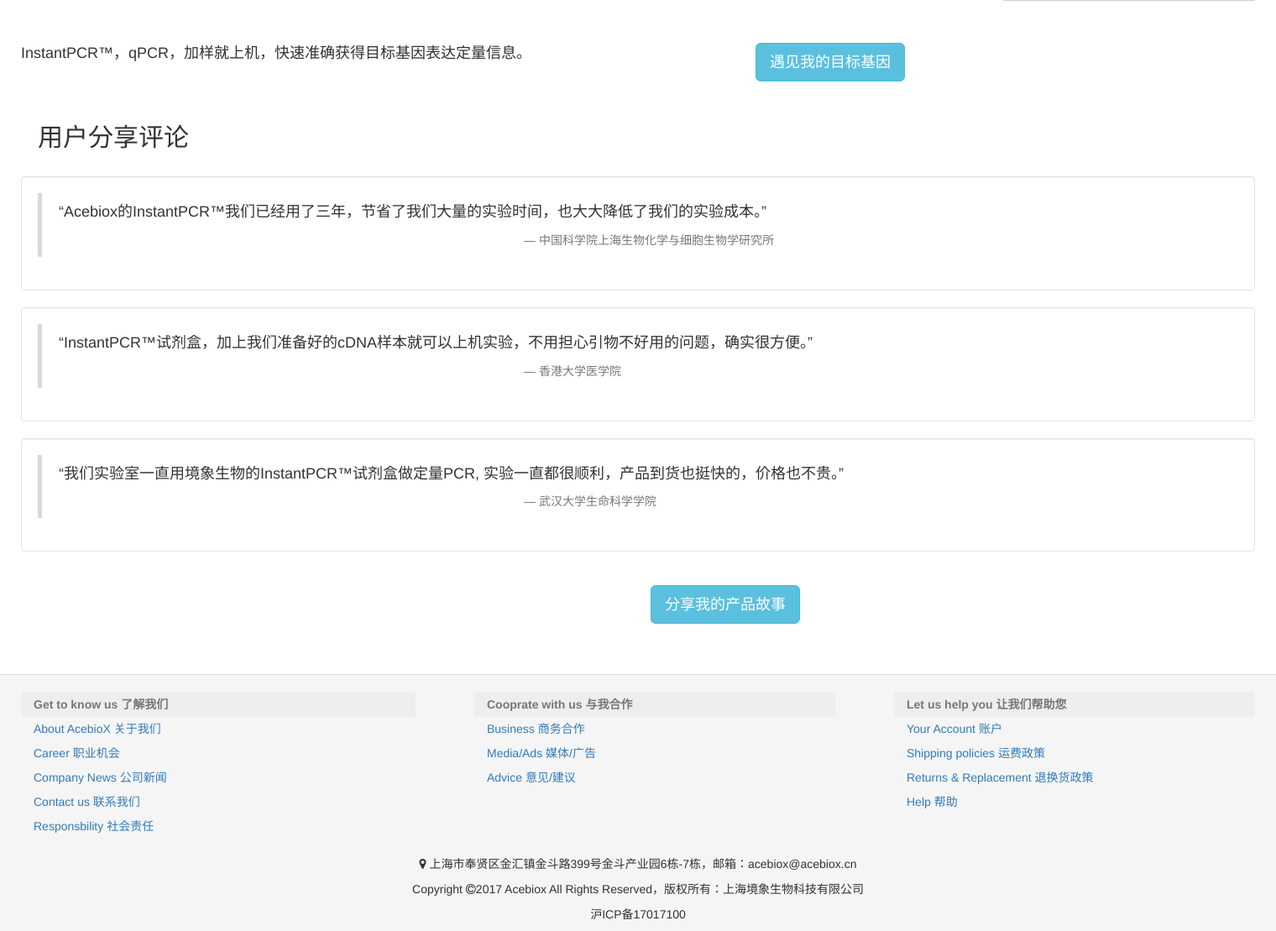
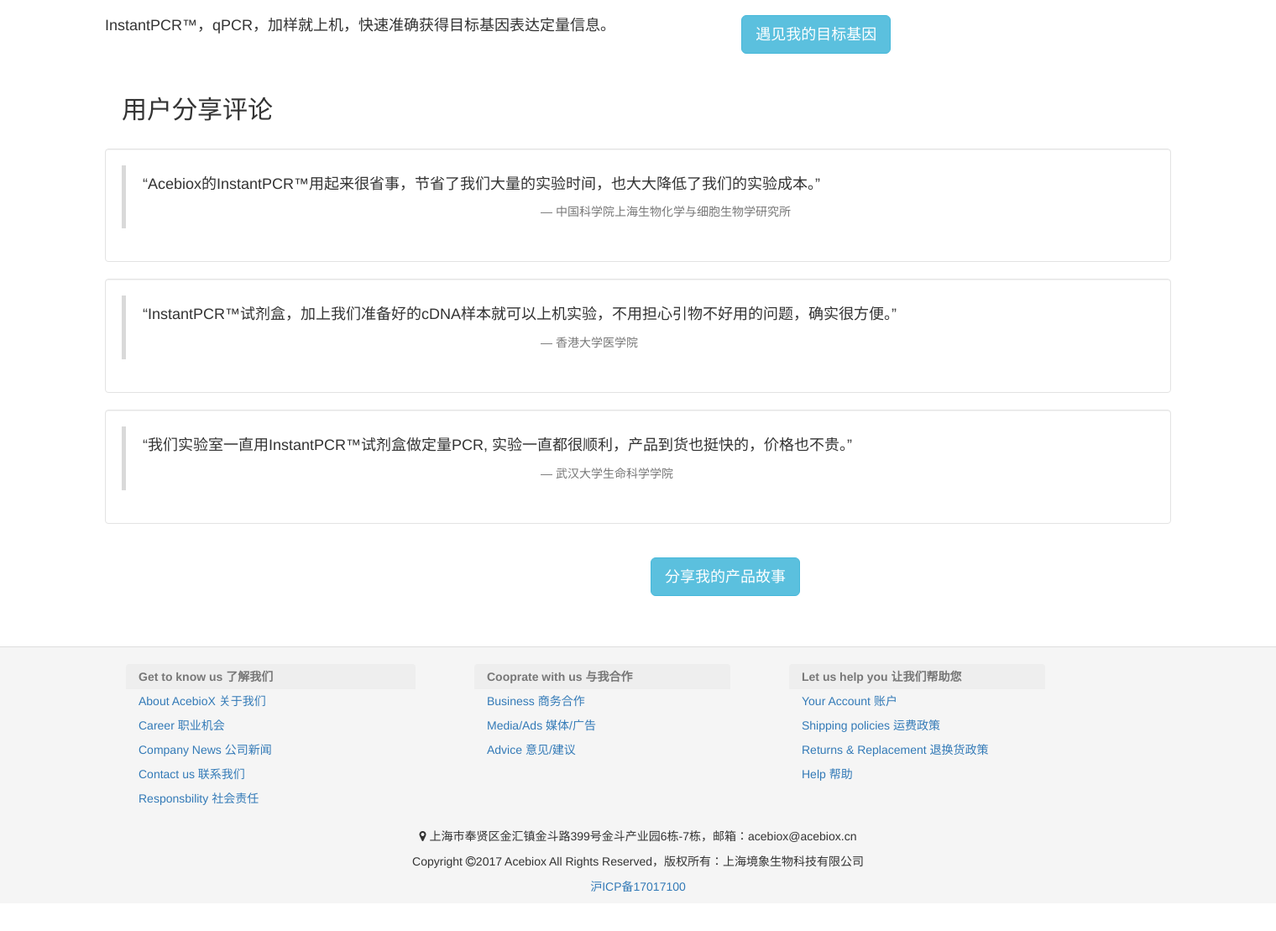
Before and after one commit to ray1919/acebiox, a Yii app: template views/site/pages/InstantPCR.php in a window 1520 px wide. Shown: the part 1791-2900 px from the top of the page at 84% size. After the commit the page ends 2854 px from the top, so only its background shows below. Run offline with PHP 8.4 and a stand-in for Yii, Linux system fonts and the light colour scheme; the template is opened without the code that fills it, so the values that code supplies are empty; grey boxes labelled with a size stand in for pictures from a placeholder-image service; some libraries are stand-ins or nearby versions.

Commit message:
2017-05-05-a

```diff
--- a/views/layouts/main.php
+++ b/views/layouts/main.php
@@ -206,7 +206,7 @@ AppAsset::register($this);
 <footer class="footer">
     <div class="container">
         <div class="row foot-row">
-            <div class="col-xs-4 col-sm-4">
+            <div class="col-xs-4 col-sm-3 col-sm-push-1">
                 <ul class="list-group">
                     <li class="list-group-item disabled"><strong><span class="hidden-xs">Get to know us </span>了解我们</strong></li>
                     <li class="list-group-item"><a href="#"><span class="hidden-xs">About AcebioX </span>关于我们</a></li>
@@ -216,7 +216,7 @@ AppAsset::register($this);
                     <li class="list-group-item"><a href="#"><span class="hidden-xs">Responsbility </span>社会责任</a></li>
                 </ul>
             </div>
-            <div class="col-xs-4 col-sm-4">
+            <div class="col-xs-4 col-sm-3 col-sm-push-1">
                 <ul>
                     <li class="list-group-item disabled"><strong><span class="hidden-xs">Cooprate with us </span>与我合作</strong></li>
                     <li class="list-group-item"><a href="#"><span class="hidden-xs">Business </span>商务合作</a></li>
@@ -224,7 +224,7 @@ AppAsset::register($this);
                     <li class="list-group-item"><a href="#"><span class="hidden-xs">Advice </span>意见/建议</a></li>
                 </ul>
             </div>
-            <div class="col-xs-4 col-sm-4">
+            <div class="col-xs-4 col-sm-3 col-sm-push-1">
                 <ul>
                     <li class="list-group-item disabled"><strong><span class="hidden-xs">Let us help you </span>让我们帮助您</strong></li>
                     <li class="list-group-item"><a href="#"><span class="hidden-xs">Your Account </span>账户</a></li>
@@ -237,7 +237,7 @@ AppAsset::register($this);
         <div class="col-xs-12 col-sm-12">
             <p><span class="fa fa-map-marker"></span> 上海市奉贤区金汇镇金斗路399号金斗产业园6栋-7栋，邮箱：acebiox@acebiox.cn</p>
             <p>Copyright <span class="fa fa-copyright"></span>2017 Acebiox All Rights Reserved，版权所有：上海境象生物科技有限公司</p>
-            <p>沪ICP备17017100</p>
+            <p><a href="http://www.miitbeian.gov.cn/">沪ICP备17017100</a></p>
         </div>
 
     </div>
--- a/views/site/pages/InstantPCR.php
+++ b/views/site/pages/InstantPCR.php
@@ -111,7 +111,7 @@ $this->title = 'InstantPCR™  qPCR，加样就上机';
 
 <div class="well">
     <blockquote>
-        <p>“Acebiox的InstantPCR™我们已经用了三年，节省了我们大量的实验时间，也大大降低了我们的实验成本。”</p>
+        <p>“Acebiox的InstantPCR™用起来很省事，节省了我们大量的实验时间，也大大降低了我们的实验成本。”</p>
         <footer><span>中国科学院上海生物化学与细胞生物学研究所</span></footer>
     </blockquote>
 </div>
@@ -125,7 +125,7 @@ $this->title = 'InstantPCR™  qPCR，加样就上机';
 
 <div class="well">
     <blockquote>
-        <p>“我们实验室一直用境象生物的InstantPCR™试剂盒做定量PCR, 实验一直都很顺利，产品到货也挺快的，价格也不贵。”</p>
+        <p>“我们实验室一直用InstantPCR™试剂盒做定量PCR, 实验一直都很顺利，产品到货也挺快的，价格也不贵。”</p>
         <footer><span>武汉大学生命科学学院</span></footer>
     </blockquote>
 </div>
--- a/web/css/main.css
+++ b/web/css/main.css
@@ -23,7 +23,7 @@
 }
 
 nav strong {
-    color: #b92c28;
+    /*color: #b92c28;*/
     font-size: 18px;
 }
 
--- a/web/css/page.css
+++ b/web/css/page.css
@@ -1,6 +1,11 @@
 .main-row p {
     font-size: 18px;
     padding-top: 30px;
+}
+
+div.main-row {
+    margin-left: 100px;
+    margin-right: 100px;
 }
 
 .main-row h2 {
```
